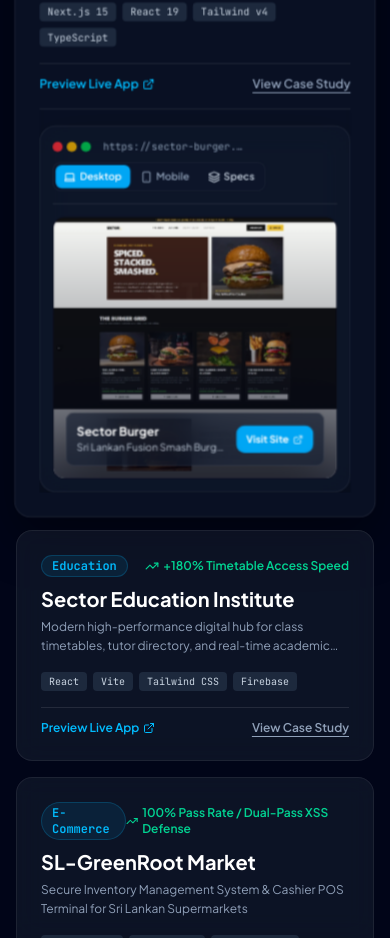
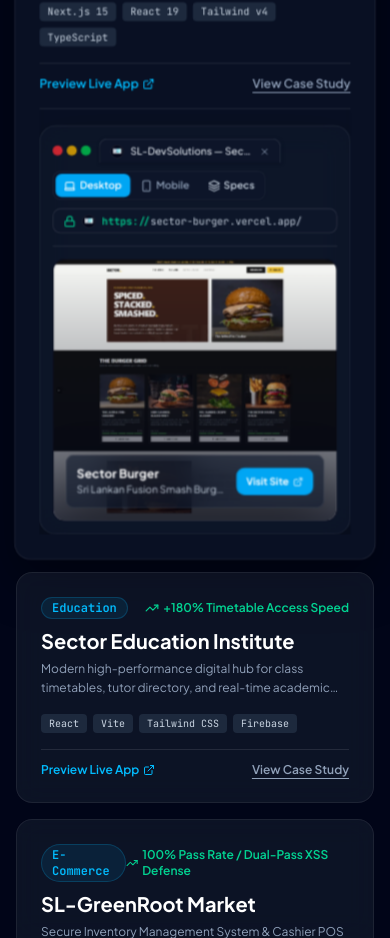
Before and after one commit to ImethRJ/DevLanka, a Next.js app: page / in a window 390 px wide. Shown: the part 1540-2478 px from the top of the page. Built offline with nearby package versions, Linux system fonts and the light colour scheme.

Commit message:
feat: replace nextjs icon with SL-DevSolutions logo in browser tab and url bar

```diff
--- a/src/app/layout.tsx
+++ b/src/app/layout.tsx
@@ -18,6 +18,10 @@
   title: "SL-DevSolutions — Senior Full-Stack Engineering & UI/UX Architecture Studio",
   description:
     "SL-DevSolutions crafts ultra-fluid, high-converting bespoke websites and full-stack web applications for ambitious brands worldwide.",
+  icons: {
+    icon: "/SL-DevSolutions Logo.webp",
+    apple: "/SL-DevSolutions Logo.webp",
+  },
   keywords: [
     "SL-DevSolutions",
     "Full-Stack Web Development",
--- a/src/components/sections/PortfolioShowcase.tsx
+++ b/src/components/sections/PortfolioShowcase.tsx
@@ -14,6 +14,7 @@
   X,
   Code,
   Layers,
+  Lock,
 } from "lucide-react";
 import burgerDesktop from "@/assests/Burger-Desktop Preview.webp";
 import burgerMobile from "@/assests/Burger-Mobile Preview.webp";
@@ -21,6 +22,7 @@
 import sectorMobile from "@/assests/Sector-Mobile Preview.webp";
 import greenrootDesktop from "@/assests/GreenRoot - Desktop Preview.jpeg";
 import greenrootMobile from "@/assests/GreenRoot - Mobile Preview.jpeg";
+import LogoImage from "@/assests/SL-DevSolutions Logo.webp";
 import Image, { StaticImageData } from "next/image";
 
 export interface Project {
@@ -283,17 +285,30 @@
                         onClick={(e) => e.stopPropagation()}
                       >
                         <div className="glass-panel p-3 sm:p-4 rounded-2xl border border-white/10 shadow-2xl relative bg-slate-950/40">
-                          {/* Frame Controls Header */}
-                          <div className="flex items-center justify-between pb-3 mb-3 border-b border-white/10 flex-wrap gap-2">
-                            <div className="flex items-center gap-1.5">
-                              <div className="flex gap-1">
+                          {/* Frame Controls Header (Browser Mockup Tab & URL Bar) */}
+                          <div className="space-y-2 pb-3 mb-3 border-b border-white/10">
+                            <div className="flex items-center justify-between gap-2 flex-wrap">
+                              <div className="flex items-center gap-2 min-w-0">
+                                <div className="flex gap-1 shrink-0">
                                   <span className="w-2.5 h-2.5 rounded-full bg-red-500/80" />
                                   <span className="w-2.5 h-2.5 rounded-full bg-yellow-500/80" />
                                   <span className="w-2.5 h-2.5 rounded-full bg-green-500/80" />
                                 </div>
-                              <span className="text-[10px] font-mono text-slate-400 ml-1.5 truncate max-w-[140px]">
-                                {activeProject?.browserUrl || `https://demo.${activeProject?.id}.sl-devsolutions.com`}
+
+                                {/* Browser Tab Mockup */}
+                                <div className="flex items-center gap-1.5 px-2.5 py-1 rounded-t-lg bg-slate-900/90 border border-b-0 border-white/10 text-[10px] text-slate-200 max-w-[180px] sm:max-w-[240px] truncate shadow-sm">
+                                  <div className="w-3.5 h-3.5 rounded-full bg-slate-950 p-0.5 flex items-center justify-center shrink-0 border border-white/10">
+                                    <Image
+                                      src={LogoImage}
+                                      alt="SL-DevSolutions Logo"
+                                      className="w-full h-full object-contain"
+                                    />
+                                  </div>
+                                  <span className="truncate font-medium text-[10px]">
+                                    SL-DevSolutions — {activeProject?.title}
                                   </span>
+                                  <X className="w-2.5 h-2.5 text-slate-400 shrink-0 ml-auto" />
+                                </div>
                               </div>
 
                               {/* View Mode Switcher */}
@@ -321,6 +336,23 @@
                                   <Layers className="w-3 h-3" />
                                   <span>Specs</span>
                                 </button>
+                              </div>
+                            </div>
+
+                            {/* URL Bar */}
+                            <div className="flex items-center gap-1.5 px-2.5 py-1 rounded-lg bg-slate-900/80 border border-white/10 text-[10px]">
+                              <Lock className="w-3 h-3 text-emerald-400 shrink-0" />
+                              <div className="w-3.5 h-3.5 rounded-full bg-slate-950 p-0.5 flex items-center justify-center shrink-0 border border-white/10">
+                                <Image
+                                  src={LogoImage}
+                                  alt="SL-DevSolutions Logo"
+                                  className="w-full h-full object-contain"
+                                />
+                              </div>
+                              <span className="font-mono text-[10px] text-slate-300 truncate">
+                                <span className="text-emerald-400 font-semibold">https://</span>
+                                {activeProject?.browserUrl ? activeProject.browserUrl.replace("https://", "") : `demo.${activeProject?.id}.sl-devsolutions.com`}
+                              </span>
                             </div>
                           </div>
 
@@ -400,21 +432,38 @@
             <div className="glass-panel p-4 sm:p-6 rounded-3xl border border-white/10 shadow-2xl relative min-h-[500px] flex flex-col justify-between">
               {activeProject ? (
                 <>
-                  {/* Frame Controls Header */}
-                  <div className="flex items-center justify-between pb-4 mb-4 border-b border-white/10 flex-wrap gap-3">
-                    <div className="flex items-center gap-2">
-                      <div className="flex gap-1.5">
-                        <span className="w-3 h-3 rounded-full bg-red-500/80" />
-                        <span className="w-3 h-3 rounded-full bg-yellow-500/80" />
-                        <span className="w-3 h-3 rounded-full bg-green-500/80" />
+                  {/* Frame Controls Header (Browser Mockup Tab & URL Bar) */}
+                  <div className="space-y-3 pb-4 mb-4 border-b border-white/10">
+                    {/* Top Tab Bar */}
+                    <div className="flex items-center justify-between gap-3">
+                      <div className="flex items-center gap-3 min-w-0">
+                        {/* Window Controls */}
+                        <div className="flex gap-1.5 shrink-0">
+                          <span className="w-3 h-3 rounded-full bg-red-500/80 hover:bg-red-500 transition-colors" />
+                          <span className="w-3 h-3 rounded-full bg-yellow-500/80 hover:bg-yellow-500 transition-colors" />
+                          <span className="w-3 h-3 rounded-full bg-green-500/80 hover:bg-green-500 transition-colors" />
                         </div>
-                      <span className="text-xs font-mono text-slate-400 ml-2 truncate max-w-[200px]">
-                        {activeProject.browserUrl || `https://demo.${activeProject.id}.sl-devsolutions.com`}
+
+                        {/* Browser Tab Mockup */}
+                        <div className="flex items-center gap-2 px-3 py-1.5 rounded-t-xl bg-slate-900/90 border border-b-0 border-white/10 text-xs text-slate-200 max-w-[280px] sm:max-w-[340px] truncate shadow-sm">
+                          <div className="w-4 h-4 rounded-full bg-slate-950 p-0.5 flex items-center justify-center shrink-0 border border-white/10">
+                            <Image
+                              src={LogoImage}
+                              alt="SL-DevSolutions Logo"
+                              className="w-full h-full object-contain"
+                            />
+                          </div>
+                          <span className="truncate font-medium text-[11px] sm:text-xs">
+                            SL-DevSolutions — {activeProject.title}
                           </span>
+                          <button className="text-slate-400 hover:text-white shrink-0 ml-auto p-0.5 rounded hover:bg-white/10 transition-colors">
+                            <X className="w-3 h-3" />
+                          </button>
+                        </div>
                       </div>
 
                       {/* View Mode Switcher */}
-                    <div className="flex items-center gap-1 bg-slate-900/90 p-1 rounded-xl border border-white/10">
+                      <div className="flex items-center gap-1 bg-slate-900/90 p-1 rounded-xl border border-white/10 shrink-0">
                         <button
                           onClick={() => setDeviceMode("desktop")}
                           className={`flex items-center gap-1.5 px-3 py-1.5 rounded-lg text-xs font-semibold transition-colors ${deviceMode === "desktop" ? "bg-sky-500 text-white" : "text-slate-400 hover:text-white"
@@ -441,6 +490,23 @@
                           <Layers className="w-3.5 h-3.5" />
                           <span className="hidden sm:inline">Case Study</span>
                         </button>
+                      </div>
+                    </div>
+
+                    {/* URL Bar */}
+                    <div className="flex items-center gap-2 px-3 py-1.5 rounded-xl bg-slate-900/80 border border-white/10 text-xs text-slate-300">
+                      <Lock className="w-3.5 h-3.5 text-emerald-400 shrink-0" />
+                      <div className="w-4 h-4 rounded-full bg-slate-950 p-0.5 flex items-center justify-center shrink-0 border border-white/10">
+                        <Image
+                          src={LogoImage}
+                          alt="SL-DevSolutions Logo"
+                          className="w-full h-full object-contain"
+                        />
+                      </div>
+                      <span className="font-mono text-[11px] text-slate-300 truncate">
+                        <span className="text-emerald-400 font-semibold">https://</span>
+                        {activeProject.browserUrl ? activeProject.browserUrl.replace("https://", "") : `demo.${activeProject.id}.sl-devsolutions.com`}
+                      </span>
                     </div>
                   </div>
 
```
Also changed, not shown: public/SL-DevSolutions Logo.webp (added). Lines whose indentation alone changed are shown as unchanged.
